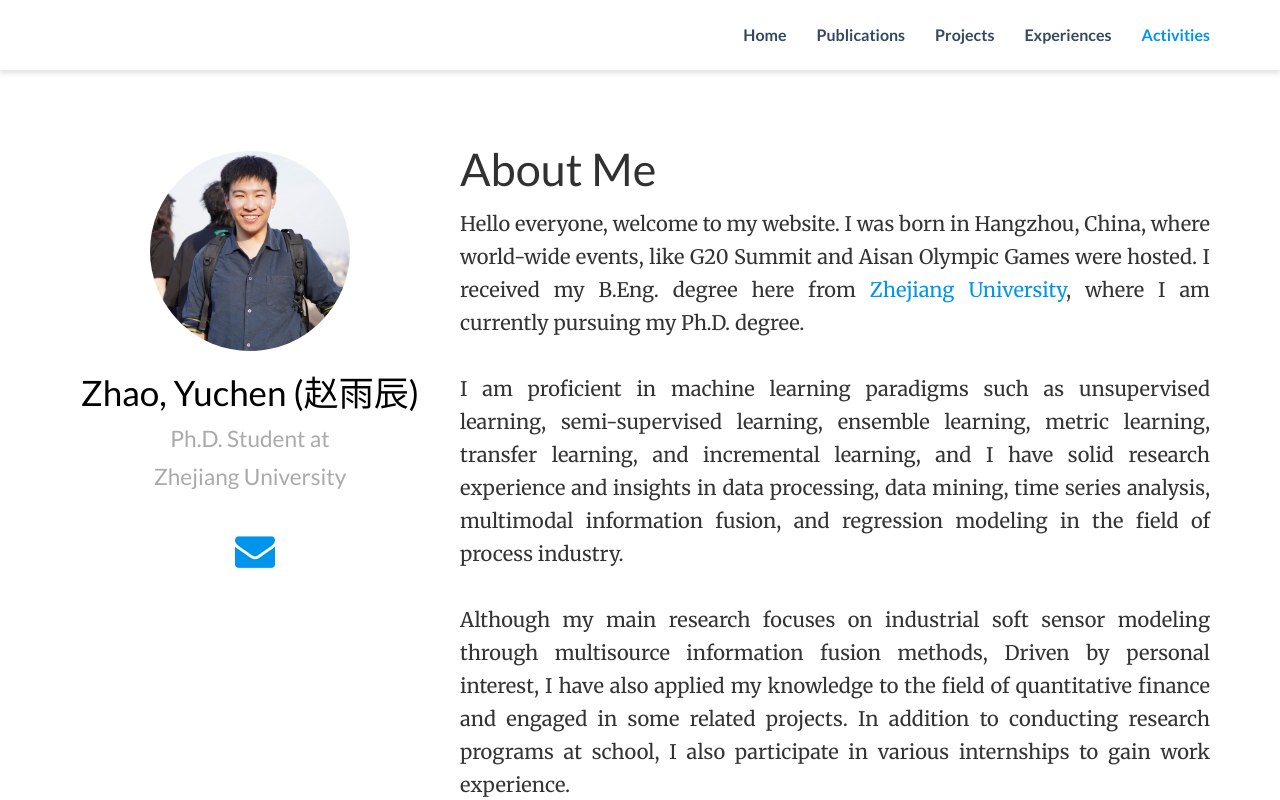
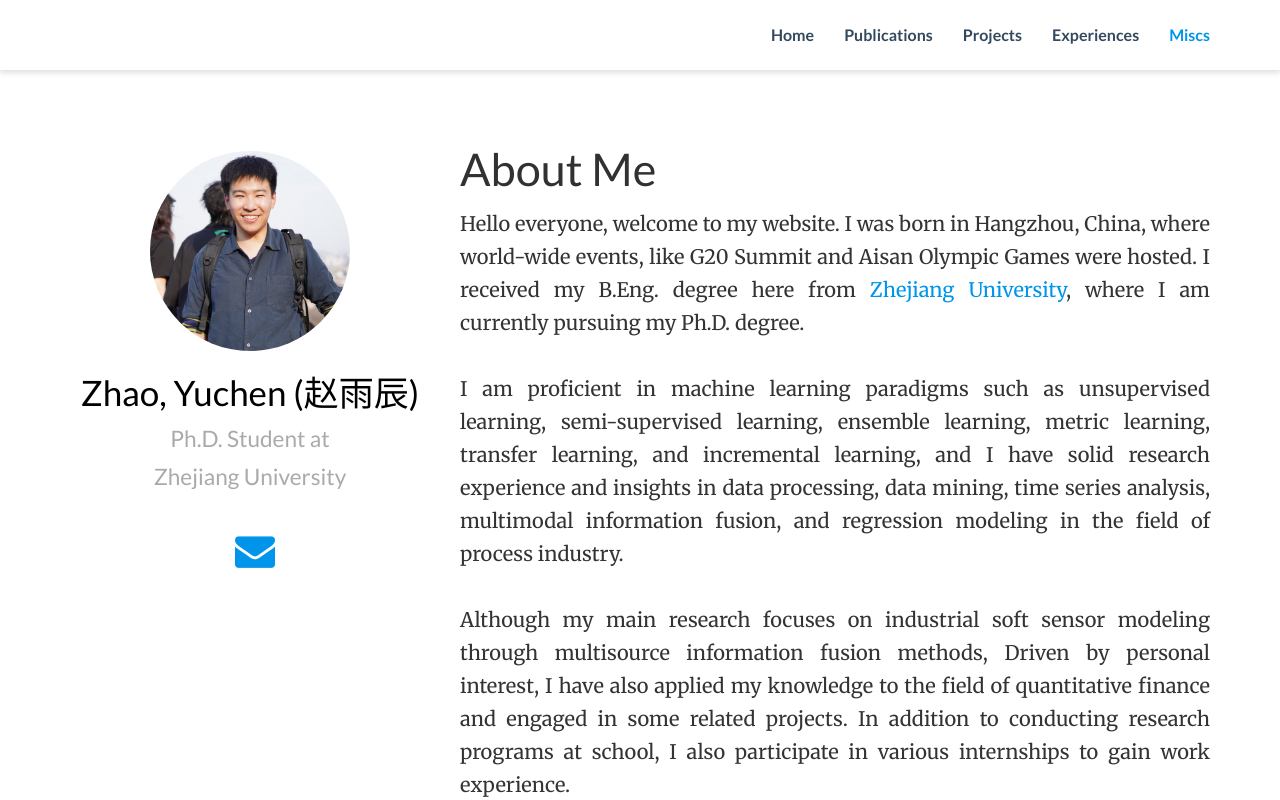
Before and after one commit to YuchenZhao-ZJU/YuchenZhao-ZJU.github.io, a plain HTML site: page index.html in a window 1280 px wide. Shown: the top 800 px of the page. Drawn offline with nearby package versions, Linux system fonts and the light colour scheme; some icons are missing.

Commit message:
Revision 02-3

```diff
--- a/index.html
+++ b/index.html
@@ -101,9 +101,6 @@
 
 
 
-
-
-
           <li class="nav-item">
             <a href="/#projects" data-target="#projects">
 
@@ -123,7 +120,7 @@
           <li class="nav-item">
             <a href="/#activities" data-target="#activities">
 
-              <span>Activities</span>
+              <span>Miscs</span>
             </a>
           </li>
 
```
